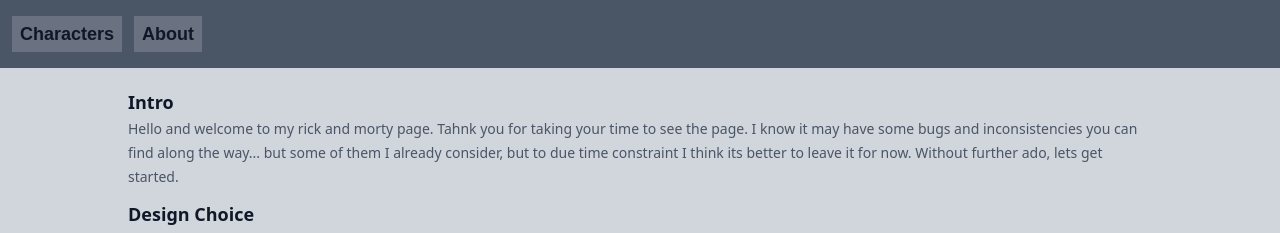
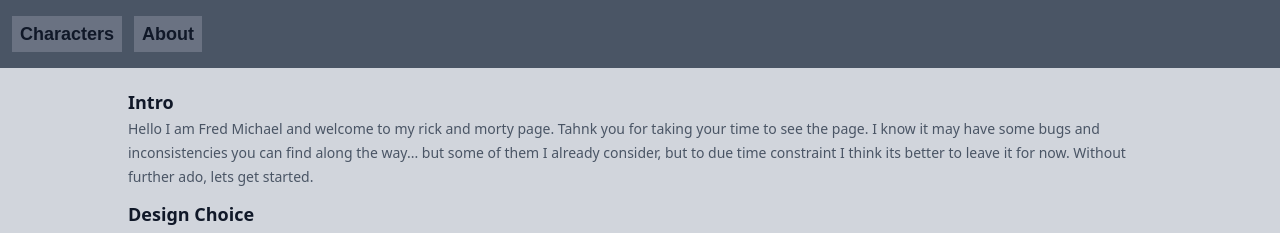
Before and after one commit to LunaticHero-Cyber/lovecare-test-rick-morty, a Next.js app: page /about in a window 1280 px wide. Shown: the top 233 px of the page. Built offline with nearby package versions, Linux system fonts and the light colour scheme.

Commit message:
feat: add name in about

```diff
--- a/src/app/about/page.tsx
+++ b/src/app/about/page.tsx
@@ -38,11 +38,11 @@ export default function About() {
           <span className="text-gray-900 text-lg font-bold">Intro</span>
           <br />
           <span className="text-gray-600 text-sm">
-            Hello and welcome to my rick and morty page. Tahnk you for taking
-            your time to see the page. I know it may have some bugs and
-            inconsistencies you can find along the way... but some of them I
-            already consider, but to due time constraint I think its better to
-            leave it for now. Without further ado, lets get started.
+            Hello I am Fred Michael and welcome to my rick and morty page. Tahnk
+            you for taking your time to see the page. I know it may have some
+            bugs and inconsistencies you can find along the way... but some of
+            them I already consider, but to due time constraint I think its
+            better to leave it for now. Without further ado, lets get started.
           </span>
         </p>
 
```
